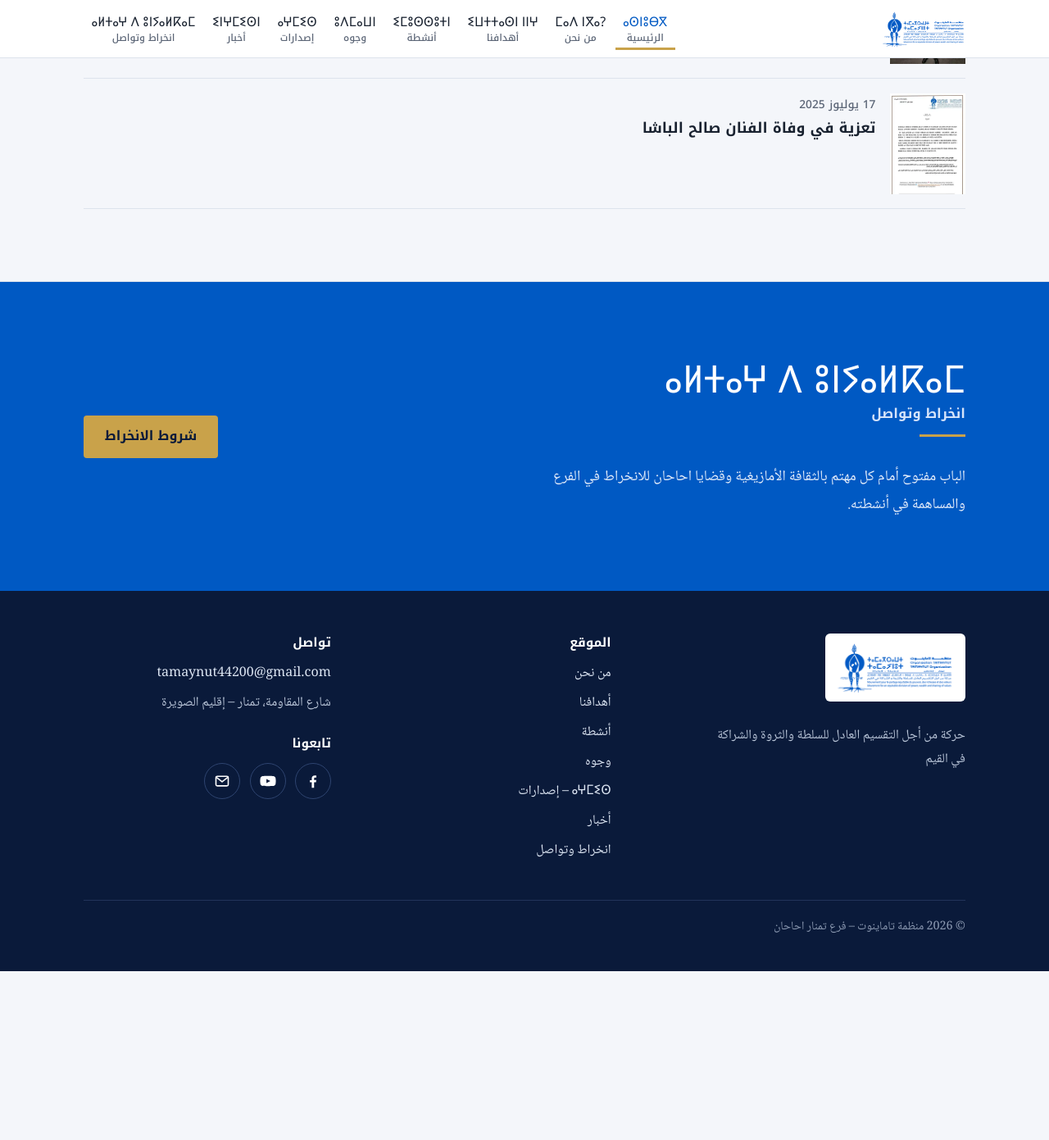
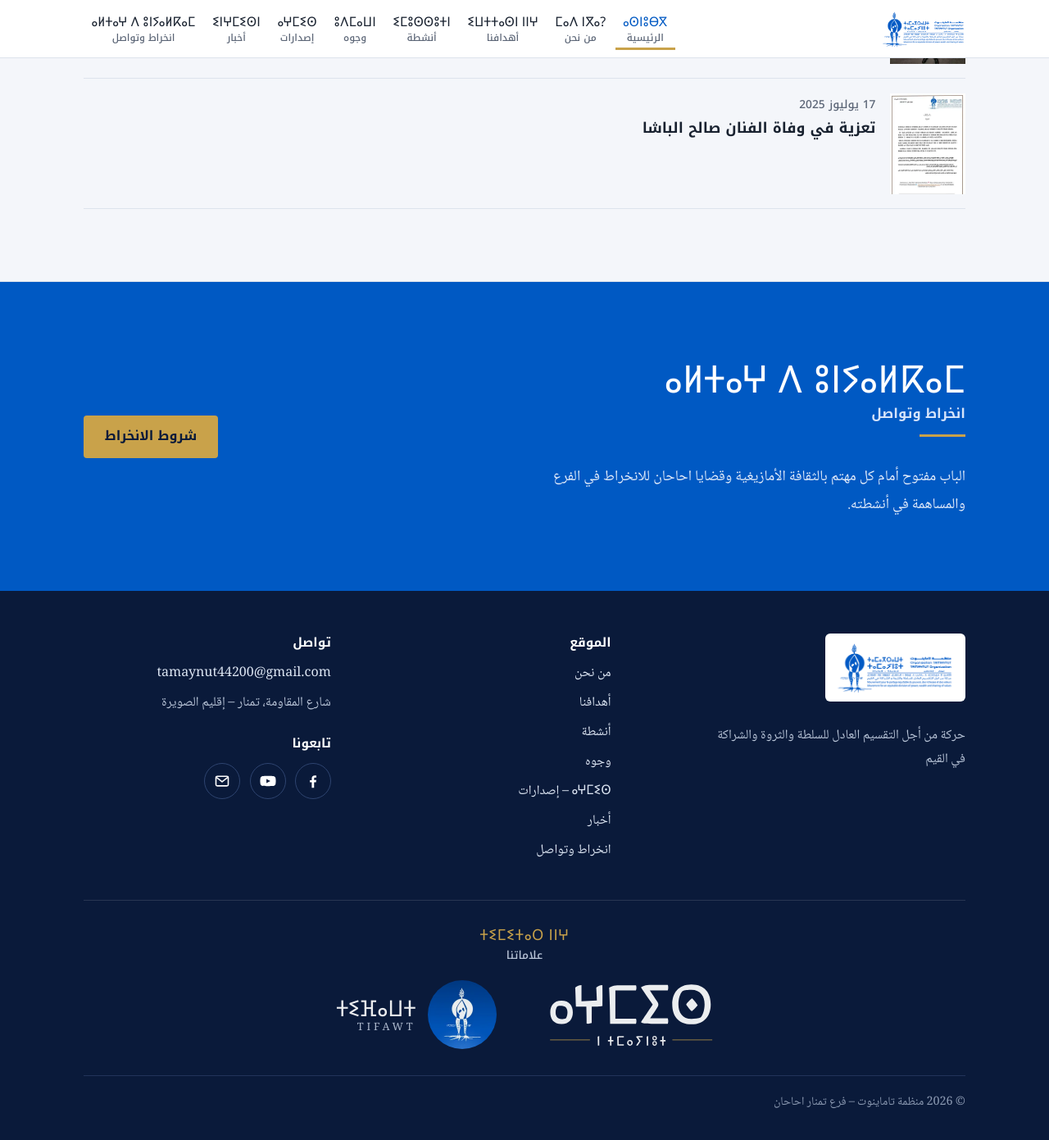
Before and after one commit to tamaynut-ihahan/tamaynut-ihahan.github.io, a Jekyll site: the page built from index.html, in a window 1280 px wide and 1400 px high, scrolled down 4067 px. Shown: the top 1391 px of the window at 82% size. Built offline with Jekyll 4.4.1, drawn with Linux system fonts in a browser that asks for light colours; before the commit the page ends 5252 px from its top, so only the background shows below that.

Commit message:
التذييل: ⵜⵉⵎⵉⵜⴰⵔ ⵏⵏⵖ (علاماتنا)، شعارا ⴰⵖⵎⵉⵙ وⵜⵉⴼⴰⵡⵜ (#41)
شريط في أسفل التذييل، قبل سطر الحقوق: شعار ⴰⵖⵎⵉⵙ (SVG الموقع، أبيض وذهبي)
يفتح /newsletter/، ورمز قناة ⵜⵉⴼⴰⵡⵜ (صورة بروفيل القناة، 168px WebP) مع اسمها
يفتح يوتيوب. أيقونة يوتيوب في «تابعونا» باقية كما هي.


Claude-Session: https://claude.ai/code/session_01QdbGfRUi6CfnMYrCNVo8ca

Co-authored-by: Claude <noreply@anthropic.com>

```diff
--- a/_includes/css/main.css
+++ b/_includes/css/main.css
@@ -268,6 +268,22 @@ dialog.lb .close{position:fixed;top:1rem;left:1rem;background:#fff;color:var(--i
 .page-head .aghmis-logo{width:clamp(240px,55vw,420px)}
 .page-head .aghmis-logo .lg-m,.page-head .aghmis-logo .lg-s{fill:#fff}.page-head .aghmis-logo .lg-r{fill:var(--gold)}
 .bh-logo .ar{margin-top:.5rem}
+/* ⵜⵉⵎⵉⵜⴰⵔ ⵏⵏⵖ: علامات المنظمة في التذييل */
+.foot-marks{margin-top:2.4rem;padding-top:1.8rem;border-top:1px solid rgba(255,255,255,.12);text-align:center}
+.site-footer .foot-marks h2{display:flex;flex-direction:column;align-items:center;gap:.1rem;margin-bottom:1.3rem}
+.foot-marks h2 .tz{font-family:var(--f-tz);font-size:1.15rem;font-weight:400;letter-spacing:.04em;color:var(--gold)}
+.foot-marks h2 .ar{font-family:var(--f-head);font-size:.85rem;font-weight:500;color:#B9C5D8}
+.foot-marks ul{list-style:none;margin:0;padding:0;display:flex;flex-wrap:wrap;justify-content:center;align-items:center;gap:1.5rem 4rem}
+.site-footer .foot-marks li{margin:0}
+.foot-marks a{display:flex;align-items:center;gap:.9rem;opacity:.92;transition:opacity .2s,transform .2s}
+.foot-marks a:hover{opacity:1;transform:translateY(-2px);text-decoration:none}
+.foot-marks .aghmis-logo{width:200px}
+.site-footer .foot-marks .aghmis-logo .lg-m,.site-footer .foot-marks .aghmis-logo .lg-s{fill:#fff}.site-footer .foot-marks .aghmis-logo .lg-r{fill:var(--gold)}
+.mk-tifawt img{width:84px;height:84px;border-radius:50%}
+.mk-tifawt span{display:flex;flex-direction:column;line-height:1.2;text-align:start}
+.mk-tifawt b{font-family:var(--f-tz);font-size:1.7rem;font-weight:400;color:#fff}
+.mk-tifawt small{font-size:.8rem;letter-spacing:.3em;color:#B9C5D8}
+.site-footer .foot-marks + .copy{margin-top:2rem}
 
 /* inner page head as link back to its section (single activity / news pages) */
 .page-head a.bh{text-decoration:none}
--- a/_includes/footer.html
+++ b/_includes/footer.html
@@ -27,6 +27,13 @@
         {% include social.html %}
       </div>
     </div>
+    <div class="foot-marks">
+      <h2><span class="tz" lang="zgh">ⵜⵉⵎⵉⵜⴰⵔ ⵏⵏⵖ</span><span class="ar">علاماتنا</span></h2>
+      <ul>
+        <li><a class="mk-aghmis" href="{{ '/newsletter/' | relative_url }}" aria-label="ⴰⵖⵎⵉⵙ، إصدارات">{% include aghmis-logo.svg id="foot" %}</a></li>
+        <li><a class="mk-tifawt" href="{{ site.youtube }}" target="_blank" rel="noopener noreferrer" aria-label="قناة ⵜⵉⴼⴰⵡⵜ على يوتيوب (تفتح في نافذة جديدة)"><img src="{{ '/assets/img/tifawt.webp' | relative_url }}" alt="" loading="lazy" width="84" height="84"><span><b lang="zgh">ⵜⵉⴼⴰⵡⵜ</b><small lang="en">TIFAWT</small></span></a></li>
+      </ul>
+    </div>
     <p class="copy">© <span id="year">{{ site.time | date: "%Y" }}</span> {{ site.title }}</p>
   </div>
 </footer>
--- a/tools/make_images.py
+++ b/tools/make_images.py
@@ -30,6 +30,8 @@ for src in sorted(IMG.glob("*")):
         continue
     if src.stem in {"logo", "hero"} and src.suffix == ".webp":
         continue
+    if src.stem == "tifawt":  # رمز ⵜⵉⴼⴰⵡⵜ في التذييل: 168px جاهز، بلا نسخ أخرى
+        continue
     im = Image.open(src)
     im = im.convert("RGBA" if im.mode in ("RGBA", "LA", "P") else "RGB")
     if src.stem == "logo":
```
Also changed, not shown: assets/img/tifawt.webp (added).
